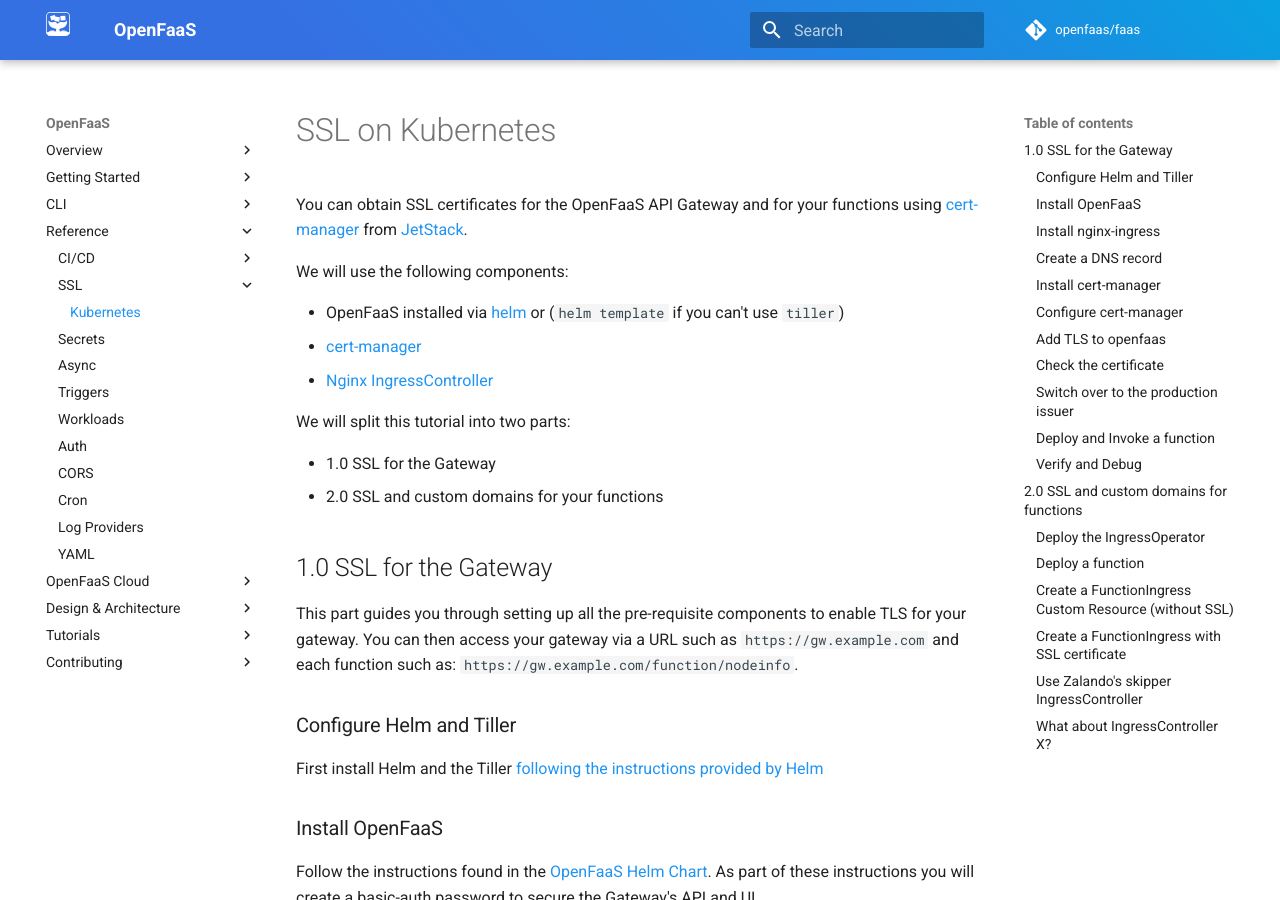
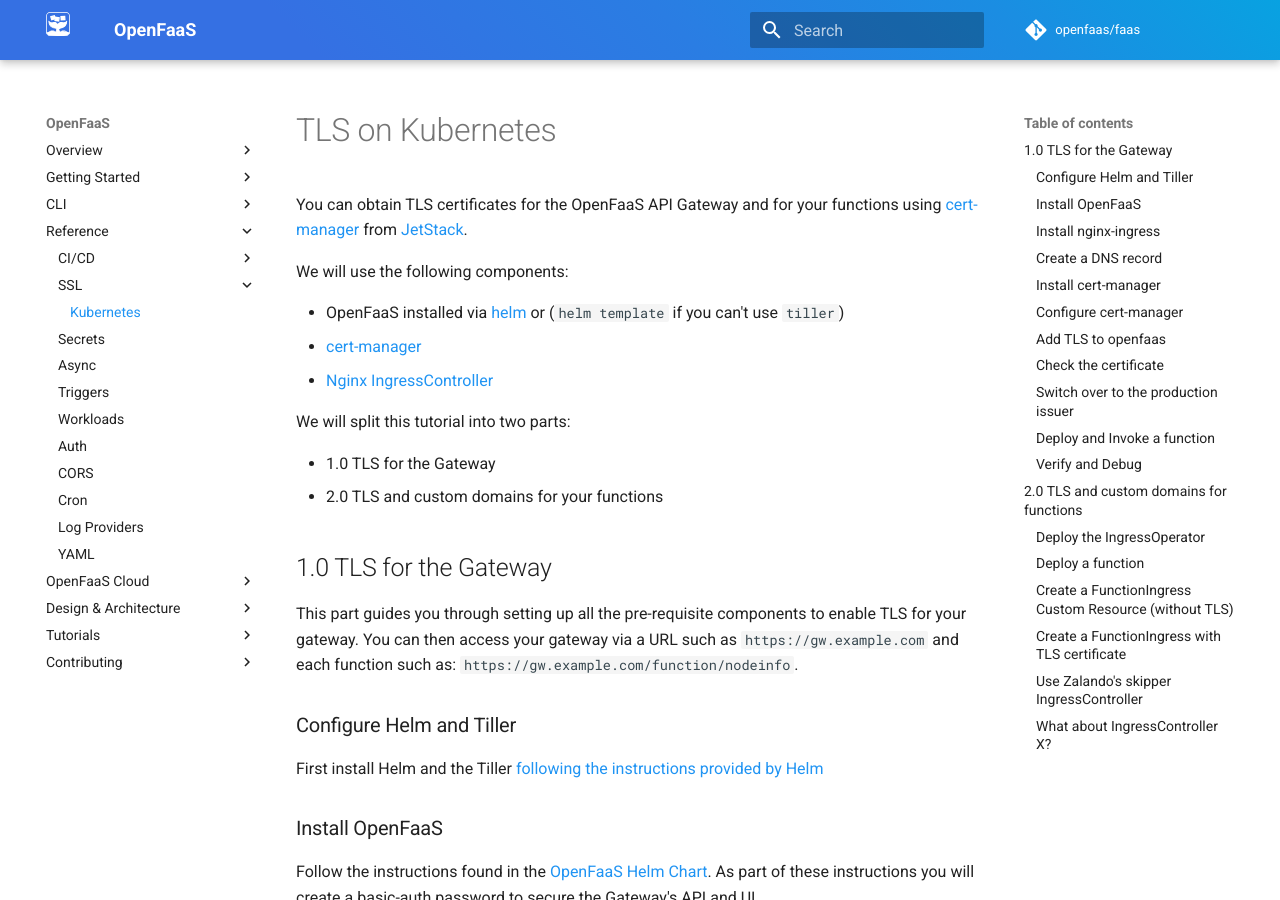
Before and after one commit to openfaas/docs, an MkDocs documentation site: the page built from docs/reference/ssl/kubernetes-with-cert-manager.md, in a window 1280 px wide and 900 px high. Built offline with MkDocs 1.6.1 and Material for MkDocs 9.7.7, drawn with Linux system fonts in a browser that asks for light colours; comment, search, counter and statistics services are not loaded; some of the changed text lies outside the part shown.

Commit message:
Move from "SSL" to "TLS" as a term
Signed-off-by: Alex Ellis (OpenFaaS Ltd) <alexellis2@gmail.com>

````diff
--- a/docs/reference/ssl/kubernetes-with-cert-manager.md
+++ b/docs/reference/ssl/kubernetes-with-cert-manager.md
@@ -1,6 +1,6 @@
-# SSL on Kubernetes
+# TLS on Kubernetes
 
-You can obtain SSL certificates for the OpenFaaS API Gateway and for your functions using [cert-manager][cert-manager] from [JetStack](https://www.jetstack.io).
+You can obtain TLS certificates for the OpenFaaS API Gateway and for your functions using [cert-manager][cert-manager] from [JetStack](https://www.jetstack.io).
 
 We will use the following components:
 
@@ -10,10 +10,10 @@ We will use the following components:
 
 We will split this tutorial into two parts:
 
-- 1.0 SSL for the Gateway
-- 2.0 SSL and custom domains for your functions
+- 1.0 TLS for the Gateway
+- 2.0 TLS and custom domains for your functions
 
-## 1.0 SSL for the Gateway
+## 1.0 TLS for the Gateway
 
 This part guides you through setting up all the pre-requisite components to enable TLS for your gateway. You can then access your gateway via a URL such as `https://gw.example.com` and each function such as: `https://gw.example.com/function/nodeinfo`.
 
@@ -109,7 +109,7 @@ This configuration will work for most deployments, but you can also see https://
 
 In additional to the controller installed in the previous step, we must also configure an "Issuer" before `cert-manager` can create certificates for our services. For convenience we will create an Issuer for both Let's Encrypt's production API and their staging API. The staging API has much higher rate limits. We will use it to issue a test certificate before switching over to a production certificate if everything works as expected.
 
-Replace `<your-email-here>` with the contact email that will be shown with the SSL certificate.
+Replace `<your-email-here>` with the contact email that will be shown with the TLS certificate.
 
 ```yaml
 # letsencrypt-issuer.yaml
@@ -237,7 +237,7 @@ There are several commands we can use to verify that the required kubernetes obj
 $ kubectl -n openfaas get issuer letsencrypt-prod letsencrypt-staging
 ```
 
-- To check that your certificate was created and that cert-manager created the required secret with the actual ssl certificate:
+- To check that your certificate was created and that cert-manager created the required secret with the actual TLS certificate:
 ```sh
 $ kubectl -n openfaas get certificate,secret openfaas-crt
 ```
@@ -247,7 +247,7 @@ $ kubectl -n openfaas get certificate,secret openfaas-crt
 $ kubectl logs -f $(kubectl get po -l "app=nginxingress,component=controller" -o jsonpath="{.items[0].metadata.name}")
 ```
 
-## 2.0 SSL and custom domains for functions
+## 2.0 TLS and custom domains for functions
 
 This part builds on part 1.0 and now enables custom domains for any of your functions. You will need to have installed OpenFaaS and an IngressController. For TLS, which is optional you need to have cert-manager and at least one `Issuer`.
 
@@ -288,7 +288,7 @@ Check the public IP with `kubectl get svc/nginxingress-nginx-ingress-controller`
 
 * `nodeinfo.example.com` pointing to the `EXTERNAL-IP`
 
-### Create a `FunctionIngress` Custom Resource (without SSL)
+### Create a `FunctionIngress` Custom Resource (without TLS)
 
 Now create a `FunctionIngress` custom resource:
 
@@ -312,7 +312,7 @@ kubectl get ingress -n openfaas
 
 Ingress records are always created in the same namespace as the OpenFaaS Gateway.
 
-### Create a `FunctionIngress` with SSL certificate
+### Create a `FunctionIngress` with TLS certificate
 
 To enable TLS, we just need to add the `tls` section and the following fields:
 
````
Also changed, not shown: README.md (+1 -1 lines), docs/deployment/kubernetes.md (+2 -2 lines), docs/openfaas-cloud/self-hosted/troubleshoot.md (+2 -2 lines).
